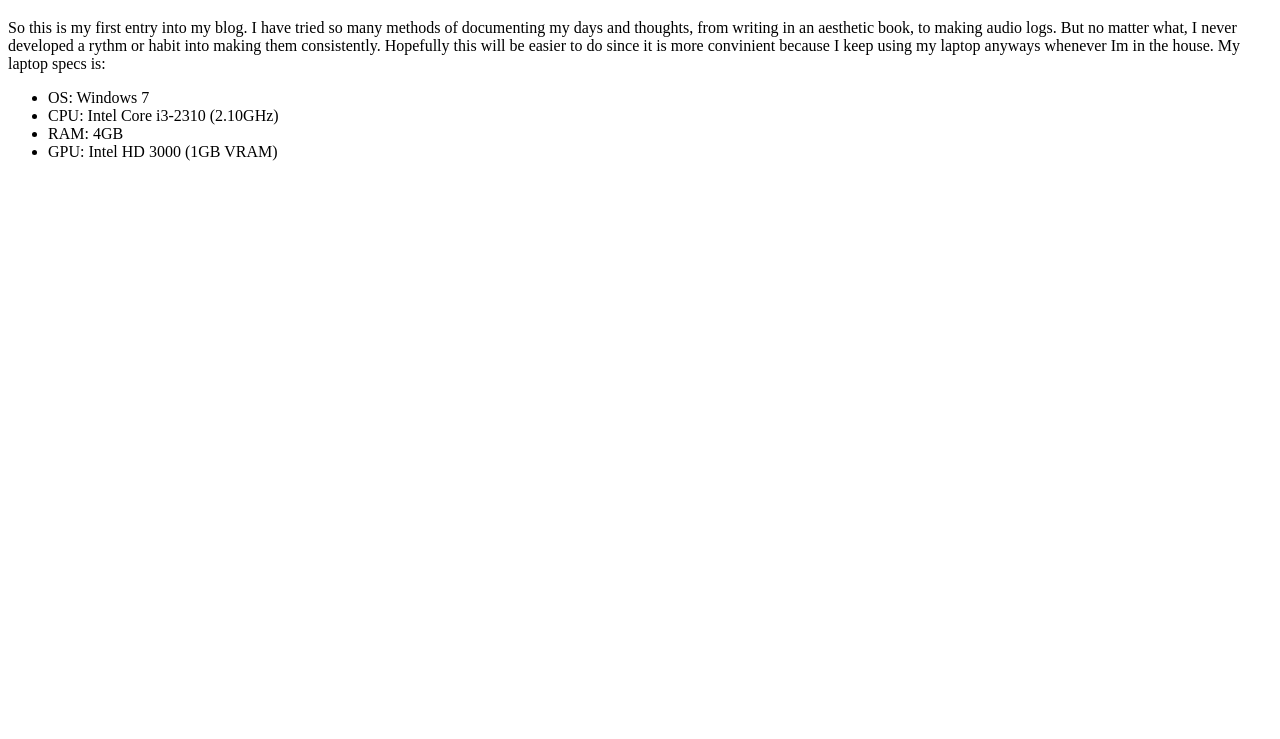
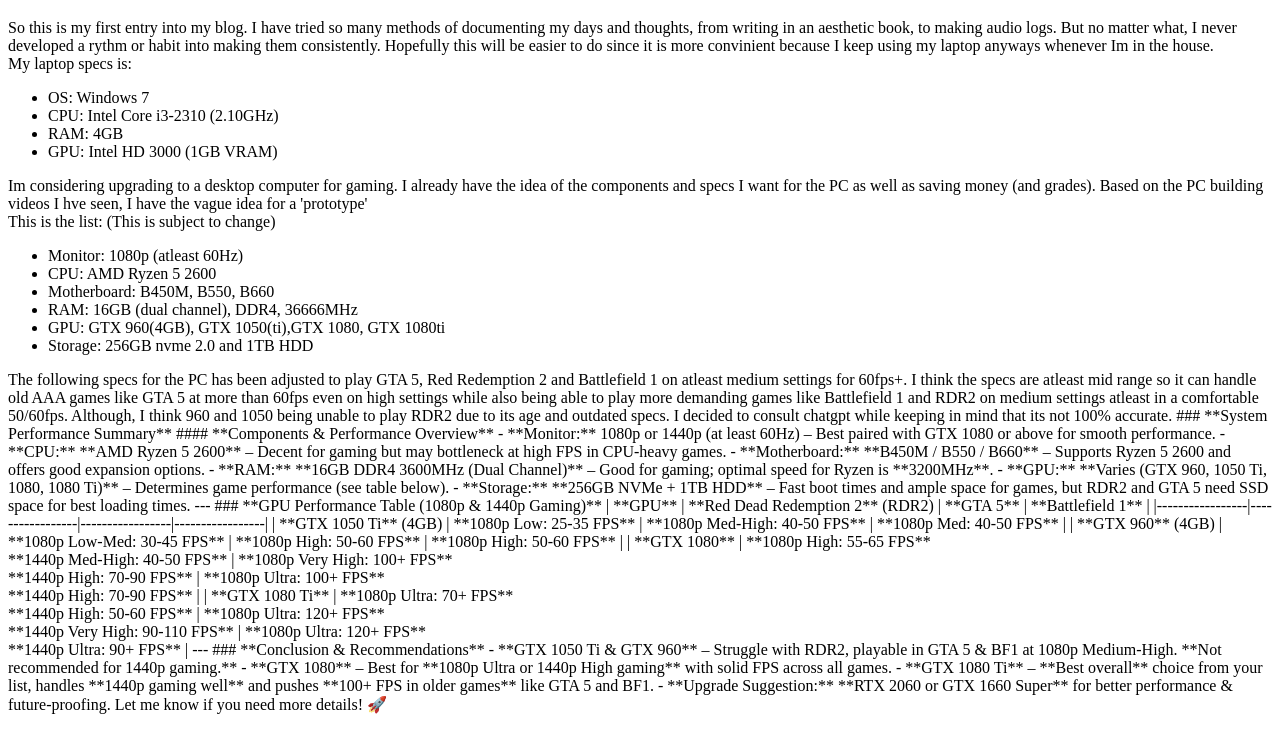
Before and after one commit to Learner-0814/BLOG, a plain HTML site: page dates/2222025.html in a window 1280 px wide. Shown: the part 61-800 px from the top of the page. Drawn offline with Linux system fonts and the light colour scheme.

Commit message:
Update 2222025.html

```diff
--- a/dates/2222025.html
+++ b/dates/2222025.html
@@ -8,14 +8,60 @@
   <h1>February 22, 2025</h1>
   <p>So this is my first entry into my blog. I have tried so many methods of documenting my days and thoughts, from writing in an aesthetic book, to making audio logs.
   But no matter what, I never developed a rythm or habit into making them consistently. Hopefully this will be easier to do since it is more convinient because I keep
-  using my laptop anyways whenever Im in the house.
+  using my laptop anyways whenever Im in the house. <br>
   My laptop specs is:
   <ul>
     <li>OS: Windows 7</li>
     <li>CPU: Intel Core i3-2310 (2.10GHz)</li>
     <li>RAM: 4GB</li>
     <li>GPU: Intel HD 3000 (1GB VRAM)</li>
-  </ul></p>
+  </ul>
+  Im considering upgrading to a desktop computer for gaming. I already have the idea of the components and specs I want for the PC as well as saving money (and grades).
+  Based on the PC building videos I hve seen, I have the vague idea for a 'prototype' <br>
+  This is the list: (This is subject to change)
+  <ul>
+    <li>Monitor: 1080p (atleast 60Hz)</li>
+    <li>CPU: AMD Ryzen 5 2600</li>
+    <li>Motherboard: B450M, B550, B660</li>
+    <li>RAM: 16GB (dual channel), DDR4, 36666MHz</li>
+    <li>GPU: GTX 960(4GB), GTX 1050(ti),GTX 1080, GTX 1080ti</li>
+    <li>Storage: 256GB nvme 2.0 and 1TB HDD</li>
+  </ul>
+  The following specs for the PC has been adjusted to play GTA 5, Red Redemption 2 and Battlefield 1 on atleast medium settings for 60fps+. I think the specs are atleast mid range so
+  it can handle old AAA games like GTA 5 at more than 60fps even on high settings while also being able to play more demanding games like Battlefield 1 and RDR2 on medium settings atleast
+  in a comfortable 50/60fps. Although, I think 960 and 1050 being unable to play RDR2 due to its age and outdated specs. I decided to consult chatgpt while keeping in mind that its not
+  100% accurate.
+
+  ### **System Performance Summary**
+
+#### **Components & Performance Overview**
+- **Monitor:** 1080p or 1440p (at least 60Hz) – Best paired with GTX 1080 or above for smooth performance.
+- **CPU:** **AMD Ryzen 5 2600** – Decent for gaming but may bottleneck at high FPS in CPU-heavy games.
+- **Motherboard:** **B450M / B550 / B660** – Supports Ryzen 5 2600 and offers good expansion options.
+- **RAM:** **16GB DDR4 3600MHz (Dual Channel)** – Good for gaming; optimal speed for Ryzen is **3200MHz**.
+- **GPU:** **Varies (GTX 960, 1050 Ti, 1080, 1080 Ti)** – Determines game performance (see table below).
+- **Storage:** **256GB NVMe + 1TB HDD** – Fast boot times and ample space for games, but RDR2 and GTA 5 need SSD space for best loading times.
+
+---
+
+### **GPU Performance Table (1080p & 1440p Gaming)**
+| **GPU**          | **Red Dead Redemption 2** (RDR2) | **GTA 5** | **Battlefield 1** |
+|-----------------|-----------------|-----------------|-----------------|
+| **GTX 1050 Ti** (4GB) | **1080p Low: 25-35 FPS** | **1080p Med-High: 40-50 FPS** | **1080p Med: 40-50 FPS** |
+| **GTX 960** (4GB) | **1080p Low-Med: 30-45 FPS** | **1080p High: 50-60 FPS** | **1080p High: 50-60 FPS** |
+| **GTX 1080** | **1080p High: 55-65 FPS** <br> **1440p Med-High: 40-50 FPS** | **1080p Very High: 100+ FPS** <br> **1440p High: 70-90 FPS** | **1080p Ultra: 100+ FPS** <br> **1440p High: 70-90 FPS** |
+| **GTX 1080 Ti** | **1080p Ultra: 70+ FPS** <br> **1440p High: 50-60 FPS** | **1080p Ultra: 120+ FPS** <br> **1440p Very High: 90-110 FPS** | **1080p Ultra: 120+ FPS** <br> **1440p Ultra: 90+ FPS** |
+
+---
+
+### **Conclusion & Recommendations**
+- **GTX 1050 Ti & GTX 960** – Struggle with RDR2, playable in GTA 5 & BF1 at 1080p Medium-High. **Not recommended for 1440p gaming.**
+- **GTX 1080** – Best for **1080p Ultra or 1440p High gaming** with solid FPS across all games.
+- **GTX 1080 Ti** – **Best overall** choice from your list, handles **1440p gaming well** and pushes **100+ FPS in older games** like GTA 5 and BF1.
+- **Upgrade Suggestion:** **RTX 2060 or GTX 1660 Super** for better performance & future-proofing.
+
+Let me know if you need more details! 🚀
+</p>
 </body>
 
 </html>
```
